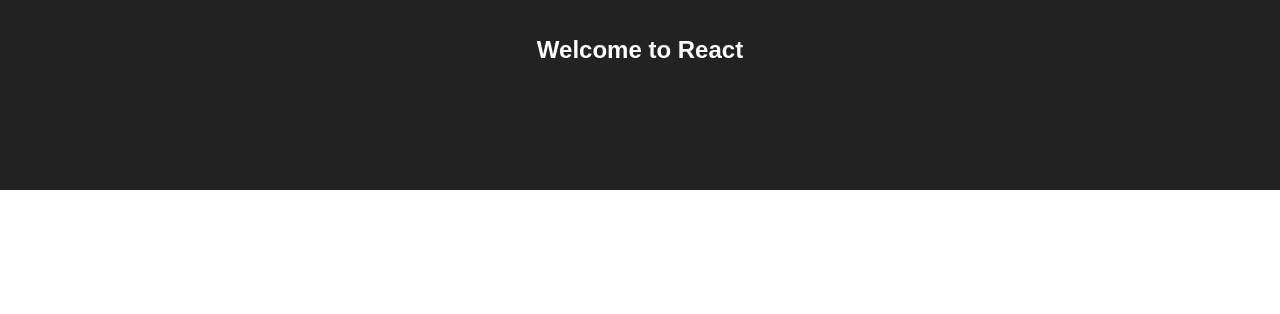
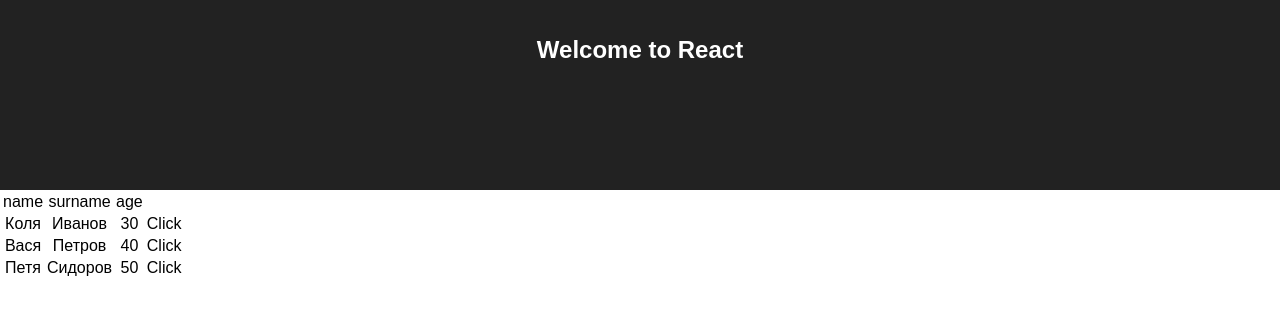
Before and after one commit to behuamuh/codemu, a React (Create React App) app: page /task71 in a window 1280 px wide. Shown: the top 314 px of the page. Built offline with nearby package versions, Linux system fonts and the light colour scheme.

Commit message:
up task to 71

```diff
--- /dev/null
+++ b/src/sixComponents/Task67.js
@@ -0,0 +1,43 @@
+import React, { Component } from 'react';
+
+export default class Task67 extends Component {
+  state = {
+    users: [
+      { name: 'Коля', surname: 'Иванов', age: 30 },
+      { name: 'Вася', surname: 'Петров', age: 40 },
+      { name: 'Петя', surname: 'Сидоров', age: 50 },
+    ],
+  };
+
+  render() {
+    const { users } = this.state;
+    const list = users.map((user, index) => {
+      return <User key={index} user={user} />;
+    });
+    return (
+      <table>
+        <thead>
+          <tr>
+            <td>name</td>
+            <td>surname</td>
+            <td>age</td>
+          </tr>
+        </thead>
+        <tbody>{list}</tbody>
+      </table>
+    );
+  }
+}
+
+class User extends Component {
+  render() {
+    const { name, surname, age } = this.props.user;
+    return (
+      <tr>
+        <td>{name}</td>
+        <td>{surname}</td>
+        <td>{age}</td>
+      </tr>
+    );
+  }
+}
--- /dev/null
+++ b/src/sixComponents/Task68.js
@@ -0,0 +1,51 @@
+import React, { Component } from 'react';
+
+export default class Task68 extends Component {
+  state = {
+    users: [
+      { name: 'Коля', surname: 'Иванов', age: 30 },
+      { name: 'Вася', surname: 'Петров', age: 40 },
+      { name: 'Петя', surname: 'Сидоров', age: 50 },
+    ],
+  };
+
+  showMessage = () => {
+    alert('!');
+  };
+
+  render() {
+    const { users } = this.state;
+    const list = users.map((user, index) => {
+      return <User key={index} user={user} handleClick={this.showMessage} />;
+    });
+    return (
+      <table>
+        <thead>
+          <tr>
+            <td>name</td>
+            <td>surname</td>
+            <td>age</td>
+          </tr>
+        </thead>
+        <tbody>{list}</tbody>
+      </table>
+    );
+  }
+}
+
+class User extends Component {
+  render() {
+    const { name, surname, age } = this.props.user;
+    const { handleClick } = this.props;
+    return (
+      <tr>
+        <td>{name}</td>
+        <td>{surname}</td>
+        <td>{age}</td>
+        <td>
+          <a onClick={handleClick}>Click</a>
+        </td>
+      </tr>
+    );
+  }
+}
--- /dev/null
+++ b/src/sixComponents/Task69.js
@@ -0,0 +1,57 @@
+import React, { Component } from 'react';
+
+export default class Task69 extends Component {
+  state = {
+    users: [
+      { name: 'Коля', surname: 'Иванов', age: 30 },
+      { name: 'Вася', surname: 'Петров', age: 40 },
+      { name: 'Петя', surname: 'Сидоров', age: 50 },
+    ],
+  };
+
+  showMessage = message => () => {
+    alert(message);
+  };
+
+  render() {
+    const { users } = this.state;
+    const list = users.map((user, index) => {
+      return (
+        <User
+          key={index}
+          user={user}
+          handleClick={this.showMessage(user.name)}
+        />
+      );
+    });
+    return (
+      <table>
+        <thead>
+          <tr>
+            <td>name</td>
+            <td>surname</td>
+            <td>age</td>
+          </tr>
+        </thead>
+        <tbody>{list}</tbody>
+      </table>
+    );
+  }
+}
+
+class User extends Component {
+  render() {
+    const { name, surname, age } = this.props.user;
+    const { handleClick } = this.props;
+    return (
+      <tr>
+        <td>{name}</td>
+        <td>{surname}</td>
+        <td>{age}</td>
+        <td>
+          <a onClick={handleClick}>Click</a>
+        </td>
+      </tr>
+    );
+  }
+}
--- /dev/null
+++ b/src/sixComponents/Task70.js
@@ -0,0 +1,53 @@
+import React, { Component } from 'react';
+
+export default class Task70 extends Component {
+  state = {
+    users: [
+      { name: 'Коля', surname: 'Иванов', age: 30 },
+      { name: 'Вася', surname: 'Петров', age: 40 },
+      { name: 'Петя', surname: 'Сидоров', age: 50 },
+    ],
+  };
+
+  showMessage = number => () => {
+    alert(number);
+  };
+
+  render() {
+    const { users } = this.state;
+    const list = users.map((user, index) => {
+      return (
+        <User key={index} user={user} handleClick={this.showMessage(index)} />
+      );
+    });
+    return (
+      <table>
+        <thead>
+          <tr>
+            <td>name</td>
+            <td>surname</td>
+            <td>age</td>
+          </tr>
+        </thead>
+        <tbody>{list}</tbody>
+      </table>
+    );
+  }
+}
+
+class User extends Component {
+  render() {
+    const { name, surname, age } = this.props.user;
+    const { handleClick } = this.props;
+    return (
+      <tr>
+        <td>{name}</td>
+        <td>{surname}</td>
+        <td>{age}</td>
+        <td>
+          <a onClick={handleClick}>Click</a>
+        </td>
+      </tr>
+    );
+  }
+}
--- /dev/null
+++ b/src/sixComponents/Task71.js
@@ -0,0 +1,60 @@
+import React, { Component } from 'react';
+
+export default class Task71 extends Component {
+  state = {
+    users: [
+      { name: 'Коля', surname: 'Иванов', age: 30 },
+      { name: 'Вася', surname: 'Петров', age: 40 },
+      { name: 'Петя', surname: 'Сидоров', age: 50 },
+    ],
+  };
+
+  deleteUser = index => () => {
+    const { users } = this.state;
+    this.setState({
+      users: [...users.slice(0, index), ...users.slice(index + 1)],
+    });
+  };
+
+  render() {
+    const { users } = this.state;
+    const list = users.map((user, index) => {
+      return (
+        <User
+          key={user.name}
+          user={user}
+          handleClick={this.deleteUser(index)}
+        />
+      );
+    });
+    return (
+      <table>
+        <thead>
+          <tr>
+            <td>name</td>
+            <td>surname</td>
+            <td>age</td>
+          </tr>
+        </thead>
+        <tbody>{list}</tbody>
+      </table>
+    );
+  }
+}
+
+class User extends Component {
+  render() {
+    const { name, surname, age } = this.props.user;
+    const { handleClick } = this.props;
+    return (
+      <tr>
+        <td>{name}</td>
+        <td>{surname}</td>
+        <td>{age}</td>
+        <td>
+          <a onClick={handleClick}>Click</a>
+        </td>
+      </tr>
+    );
+  }
+}
```
Also changed, not shown: src/routes.js (+25 -0 lines).
